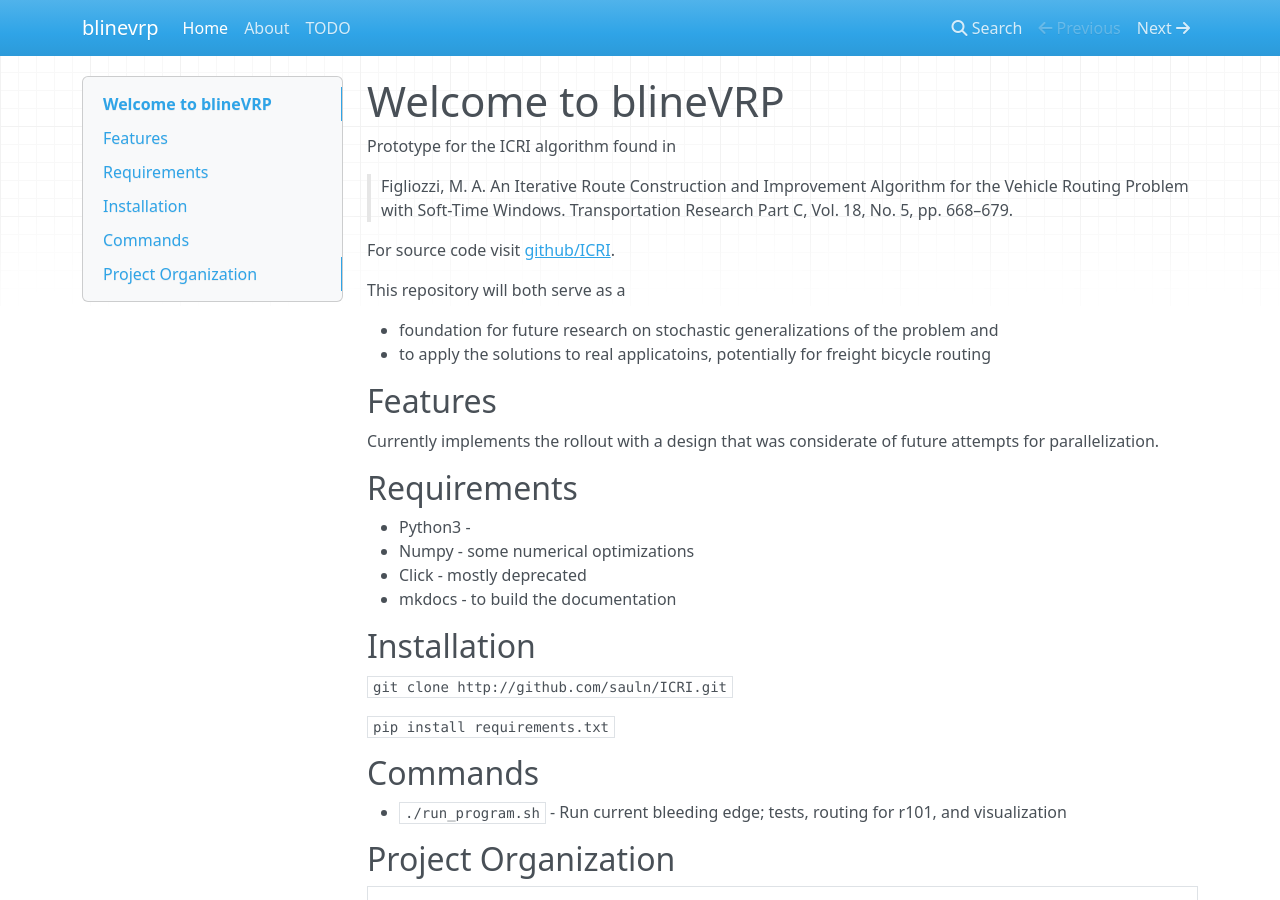
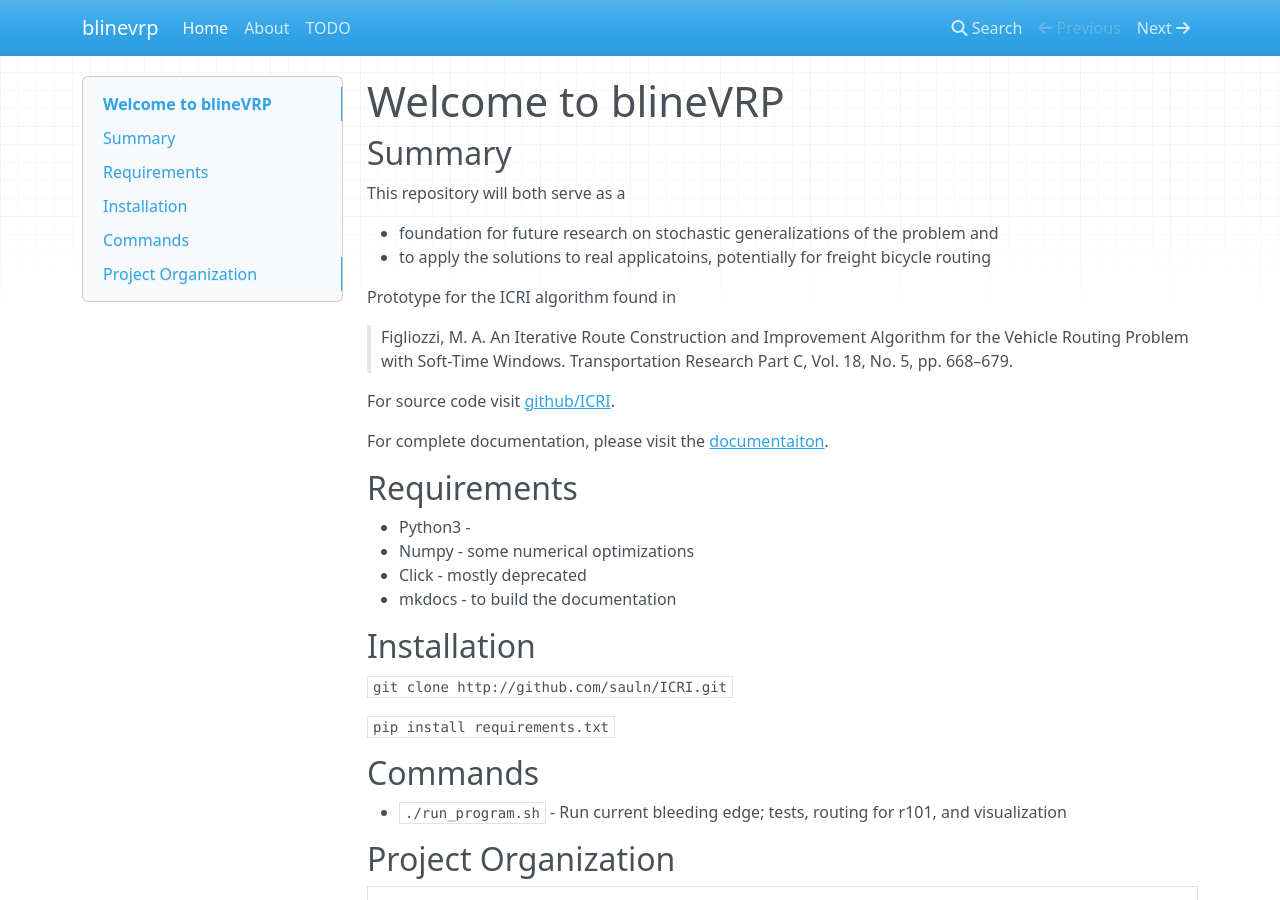
Before and after one commit to sauln/ICRI, an MkDocs documentation site: the page built from docs/index.md, in a window 1280 px wide and 900 px high. Built offline with MkDocs 1.6.1, drawn with Linux system fonts in a browser that asks for light colours; nearby versions of some CDN libraries; old or Windows-style settings are respelled for this version of MkDocs.

Commit message:
link to docs pages

```diff
--- a/docs/index.md
+++ b/docs/index.md
@@ -1,19 +1,18 @@
 # Welcome to blineVRP
 
-Prototype for the ICRI algorithm found in
-
- > Figliozzi,  M. A.  An  Iterative  Route  Construction  and  Improvement Algorithm for the Vehicle Routing Problem with Soft-Time Windows. Transportation Research Part C, Vol. 18, No. 5, pp. 668–679.
-
-For source code visit [github/ICRI](http://github.com/sauln/ICRI).
-
+## Summary
 This repository will both serve as a
 
 * foundation for future research on stochastic generalizations of the problem and
 * to apply the solutions to real applicatoins, potentially for freight bicycle routing
 
-## Features
 
-Currently implements the rollout with a design that was considerate of future attempts for parallelization.
+Prototype for the ICRI algorithm found in
+ > Figliozzi,  M. A.  An  Iterative  Route  Construction  and  Improvement Algorithm for the Vehicle Routing Problem with Soft-Time Windows. Transportation Research Part C, Vol. 18, No. 5, pp. 668–679.
+
+For source code visit [github/ICRI](http://github.com/sauln/ICRI).
+
+For complete documentation, please visit the [documentaiton](https://sauln.github.io/ICRI/).
 
 
 
```
